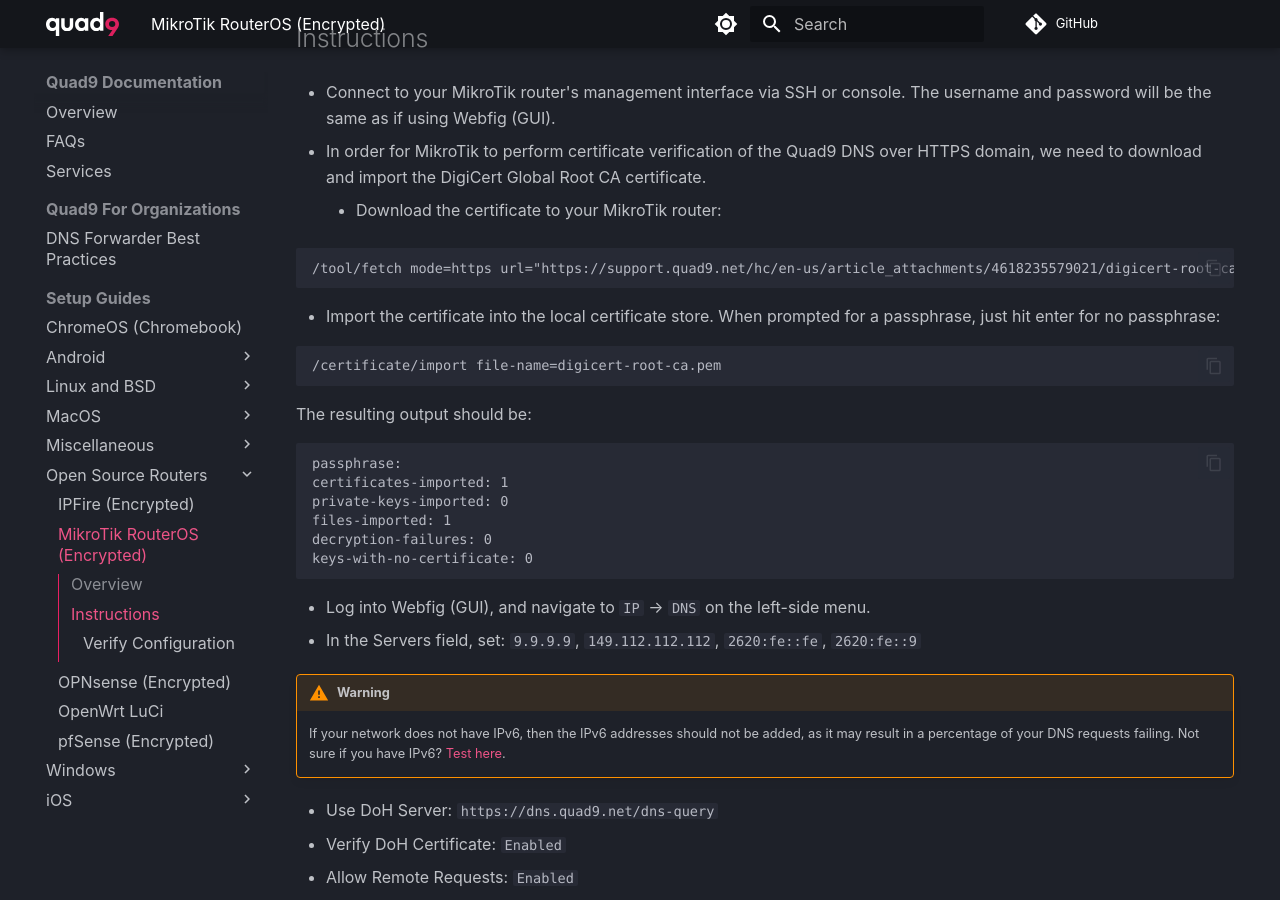
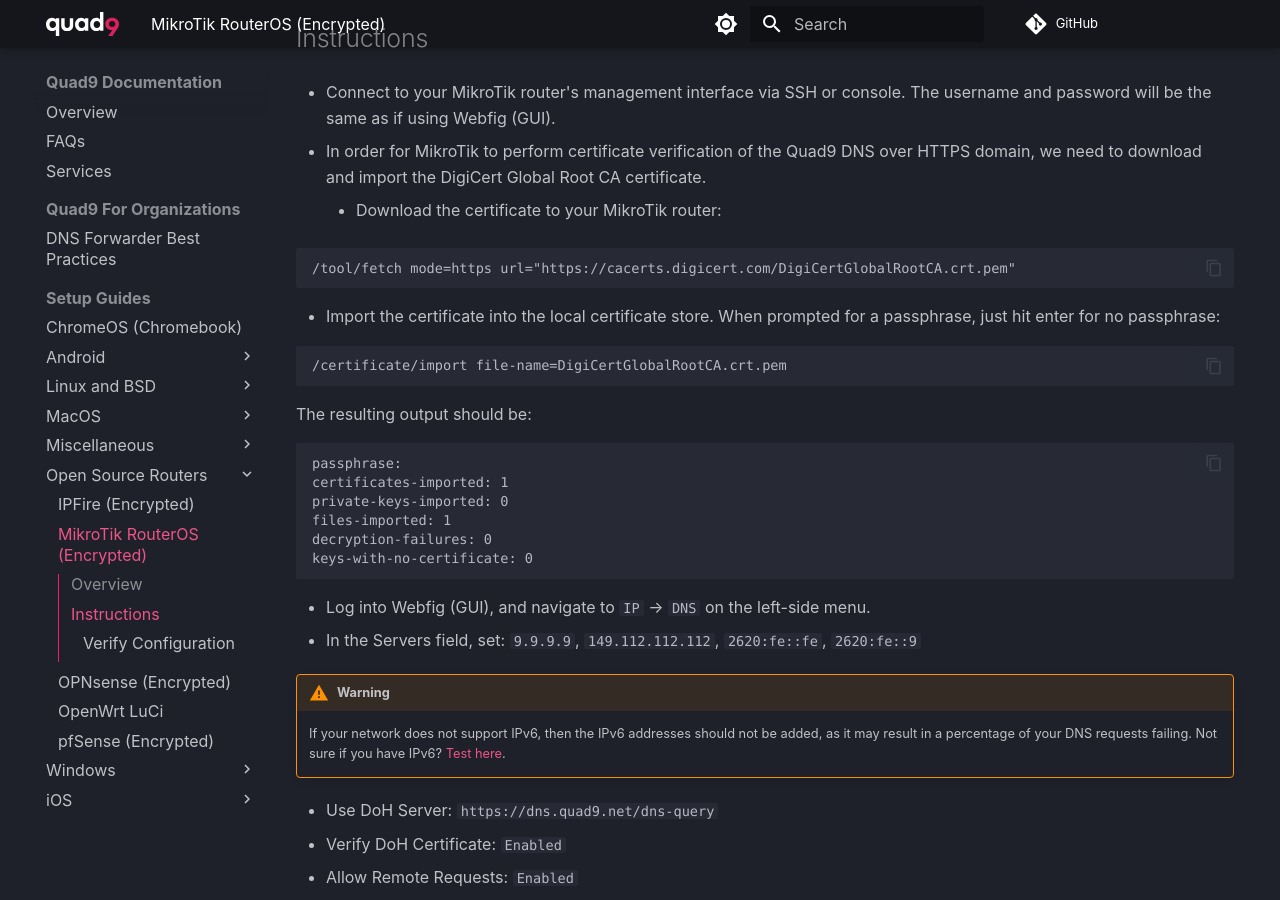
Before and after one commit to Quad9DNS/documentation, an MkDocs documentation site: the page built from docs/Setup_Guides/Open-Source_Routers/MikroTik_RouterOS_(Encrypted).md, in a window 1280 px wide and 900 px high, scrolled down 446 px. Built offline with MkDocs 1.6.1 and Material for MkDocs 9.7.7, drawn with Linux system fonts in a browser that asks for light colours; comment, search, counter and statistics services are not loaded.

Commit message:
Mikrotik: Use official DigiCert URL for Root Cert.

````diff
--- a/docs/Setup_Guides/Open-Source_Routers/MikroTik_RouterOS_(Encrypted).md
+++ b/docs/Setup_Guides/Open-Source_Routers/MikroTik_RouterOS_(Encrypted).md
@@ -15,13 +15,13 @@
     * Download the certificate to your MikroTik router:
 
 ```
-/tool/fetch mode=https url="https://support.quad9.net/hc/en-us/article_attachments/4618235579021/digicert-root-ca.pem"
+/tool/fetch mode=https url="https://cacerts.digicert.com/DigiCertGlobalRootCA.crt.pem"
 ```
 
 * Import the certificate into the local certificate store. When prompted for a passphrase, just hit enter for no passphrase:
 
 ```
-/certificate/import file-name=digicert-root-ca.pem
+/certificate/import file-name=DigiCertGlobalRootCA.crt.pem
 ```
 
 The resulting output should be:
@@ -40,7 +40,7 @@
 
 !!! warning
 
-    If your network does not have IPv6, then the IPv6 addresses should not be added, as it may result in a percentage of your DNS requests failing. Not sure if you have IPv6? [Test here](https://port.tools/ipv6-test/).
+    If your network does not support IPv6, then the IPv6 addresses should not be added, as it may result in a percentage of your DNS requests failing. Not sure if you have IPv6? [Test here](https://port.tools/ipv6-test/).
 
 *  Use DoH Server: `https://dns.quad9.net/dns-query`
 *  Verify DoH Certificate: `Enabled`
````
